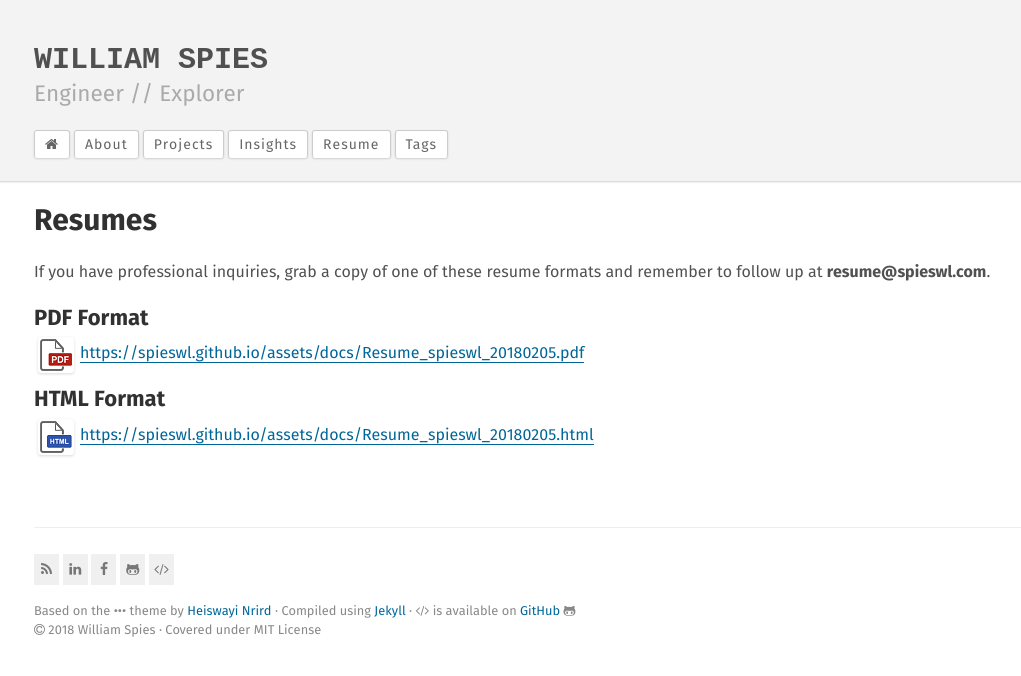
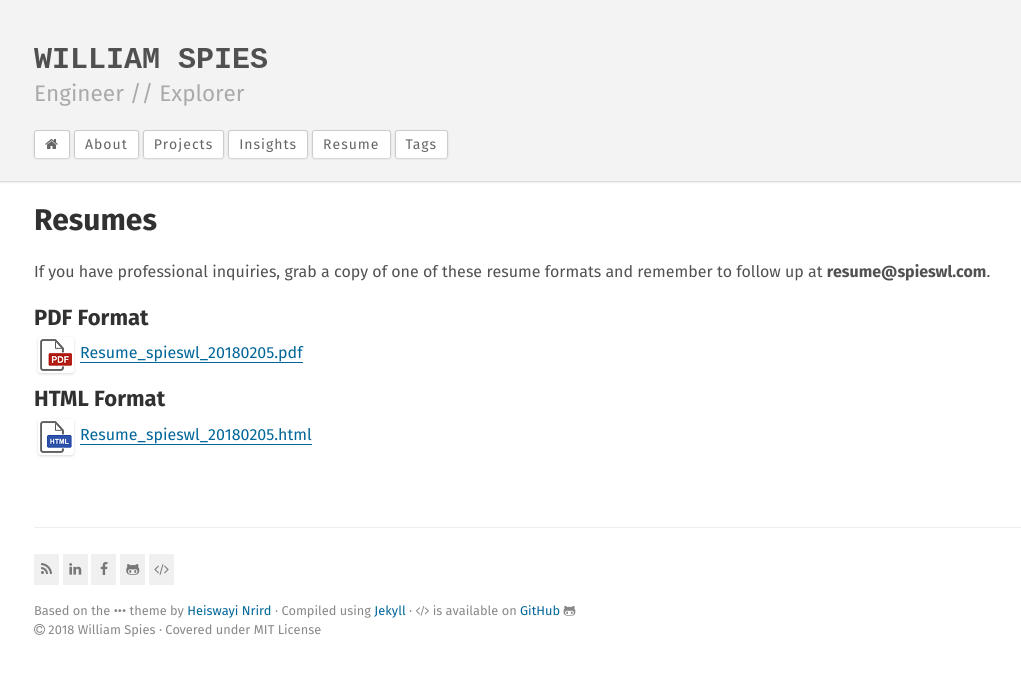
Before and after one commit to spieswl/spieswl.github.io, a Jekyll site: the page built from resume.md, in a window 1280 px wide. Shown: the top 676 px of the page, without its empty margins (26-1047 px from the left). Built offline with Jekyll 4.4.1, drawn with Linux system fonts in a browser that asks for light colours.

```diff
--- a/resume.md
+++ b/resume.md
@@ -2,10 +2,10 @@
 layout:             page
 title:              Resumes
 
-pdf_resume_text:    "assets/docs/Resume_spieswl_20180205.pdf"
+pdf_resume_text:    "Resume_spieswl_20180205.pdf"
 pdf_resume:         "assets/docs/Resume_spieswl_20180205.pdf"
 pdf_image:          "assets/images/pdf_icon.png"
-html_resume_text:   "assets/docs/Resume_spieswl_20180205.html"
+html_resume_text:   "Resume_spieswl_20180205.html"
 html_resume:        "assets/docs/Resume_spieswl_20180205.html"
 html_image:         "assets/images/html_icon.png"
 ---
@@ -15,9 +15,9 @@ If you have professional inquiries, grab a copy of one of these resume formats a
 ##### PDF Format
 
 <img src="{{ site.url }}/{{ page.pdf_image }}" style="float: left; padding: 2px 2px 2px 2px; margin: -4px 6px 4px 4px">
-[{{ site.url }}/{{ page.pdf_resume_text }}]({{ site.url }}/{{ page.pdf_resume }})
+[{{ page.pdf_resume_text }}]({{ site.url }}/{{ page.pdf_resume }})
 
 ##### HTML Format
 
 <img src="{{ site.url }}/{{ page.html_image }}" style="float: left; padding: 2px 2px 2px 2px; margin: -4px 6px 4px 4px">
-[{{ site.url }}/{{ page.html_resume_text }}]({{ site.url }}/{{ page.html_resume }})
+[{{ page.html_resume_text }}]({{ site.url }}/{{ page.html_resume }})
```
Also changed, not shown: _projects/2016-03-06-aluminum-coffee-bar.md (+1 -1 lines), _projects/2017-12-07-container-manipulator-baxter.md (deleted, +0 -12 lines), _projects/2017-12-12-folding-bridge-dynamics-simulation.md (+1 -1 lines), _projects/2017-12-13-robotic-arm-control-system.md (+1 -1 lines), _projects/2017-12-16-magic-eraser-computer vision.md (+1 -1 lines), _projects/2017-12-17-container-manipulator-baxter.md (added, +30 -0 lines), _projects/2018-03-23-surveyor-single-camera-3d-modeling.md (+1 -1 lines), assets/images/projects/baxter-container/thumb.png (added), 2 other files.
